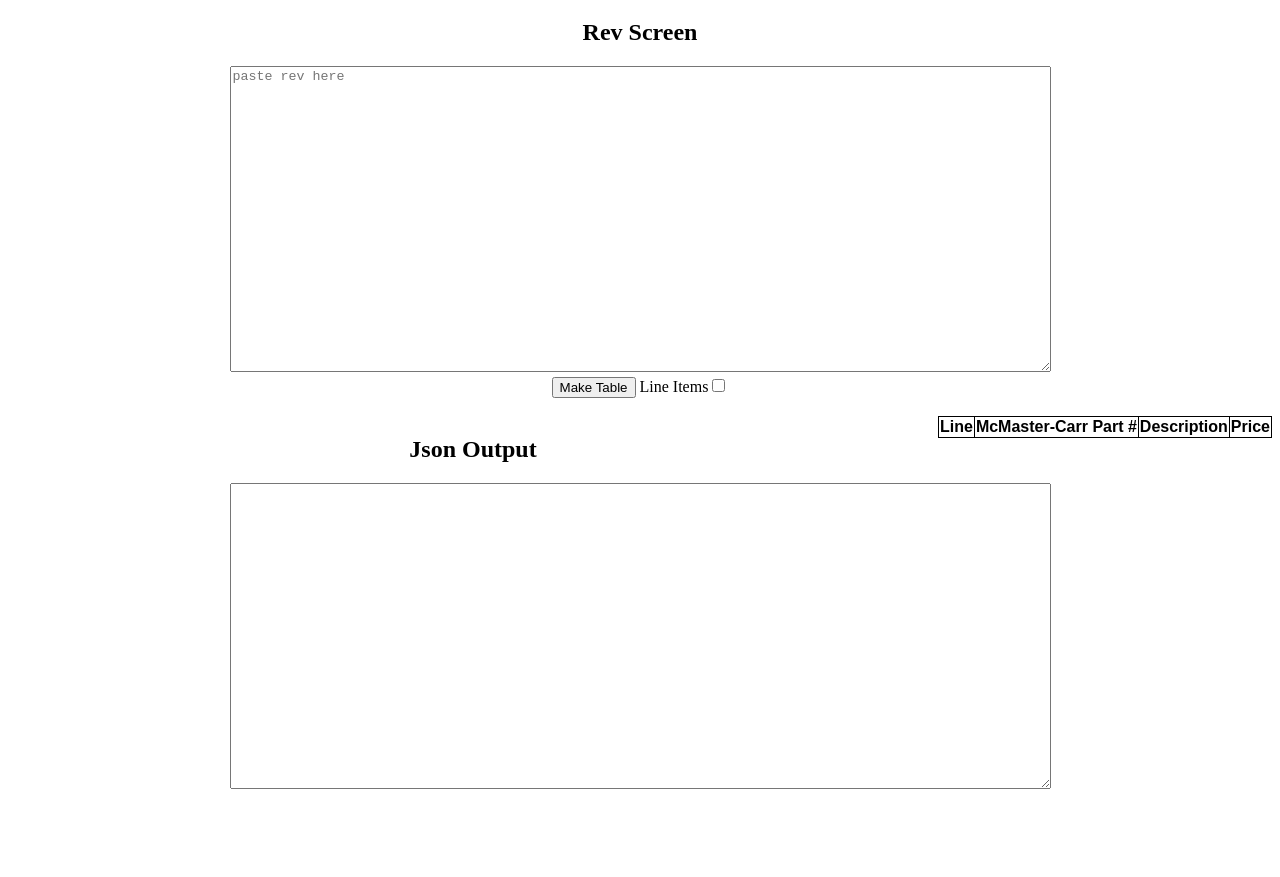
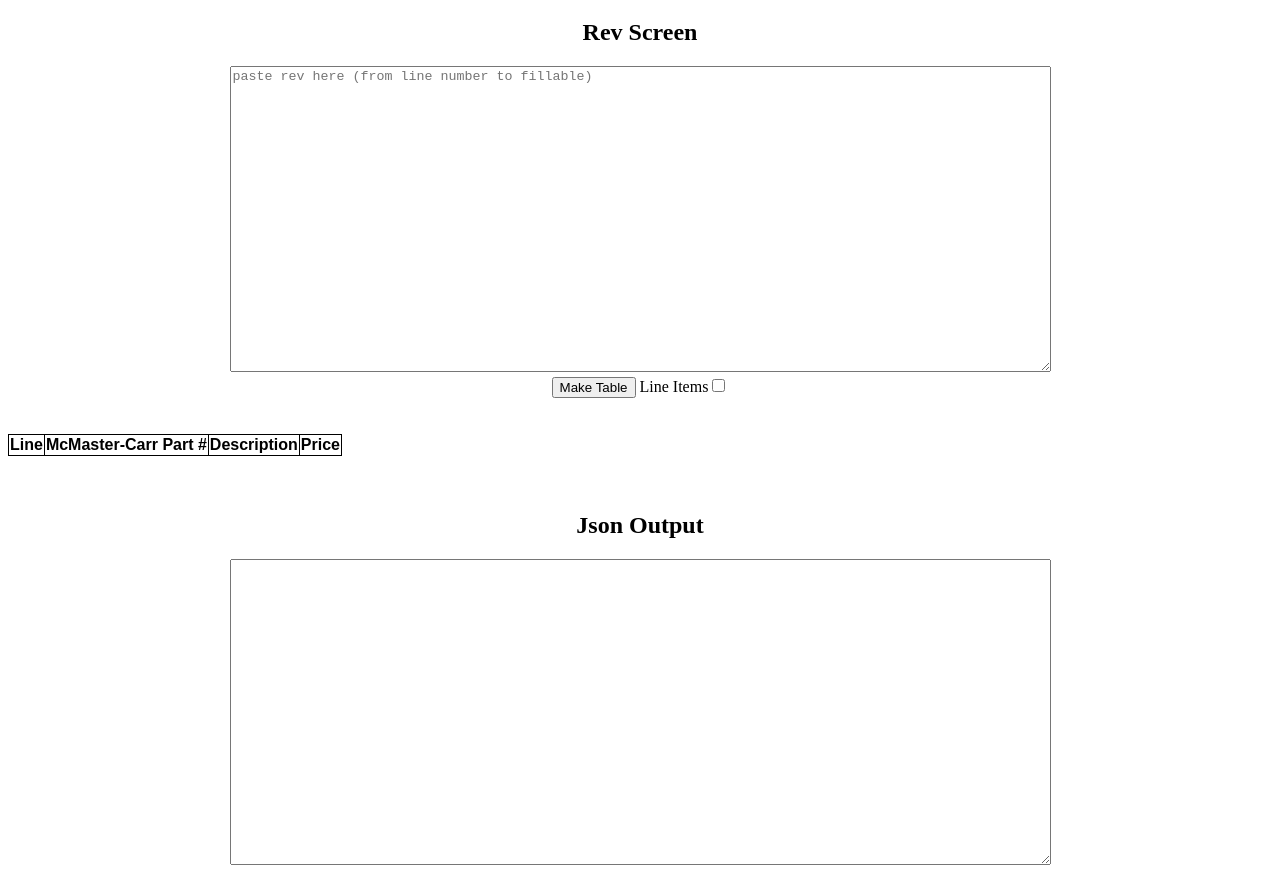
Before and after one commit to jonathanhand/CreateTable, a plain HTML site: page index.html in a window 1280 px wide. Shown: the part 61-938 px from the top of the page. Before the commit the page ends 862 px from the top, so only its background shows below. Drawn offline with Linux system fonts and the light colour scheme.

Commit message:
added breaks

```diff
--- a/index.html
+++ b/index.html
@@ -13,7 +13,7 @@
     <div>
         <h2>Rev Screen</h2>
         <form id='revForm'>
-            <textarea rows="20" cols="100" placeholder="paste rev here" id="revField">
+            <textarea rows="20" cols="100" placeholder="paste rev here (from line number to fillable)" id="revField">
 
             </textarea>
             <br>
@@ -23,8 +23,8 @@
         </form>
     </div>
         <br>
-
-  <table id='wholeTable' align="right">
+<br>
+  <table id='wholeTable'>
     <thead>
     <tr>
     <th id='lineHeader'>Line</th>
@@ -36,6 +36,8 @@
     <tbody id='tableOutput'>
     </tbody>
   </table>
+    <br>
+    <br>
   <!-- <button onclick="copyTable()">Copy table</button> -->
   <div>
     <h2>Json Output</h2>
```
